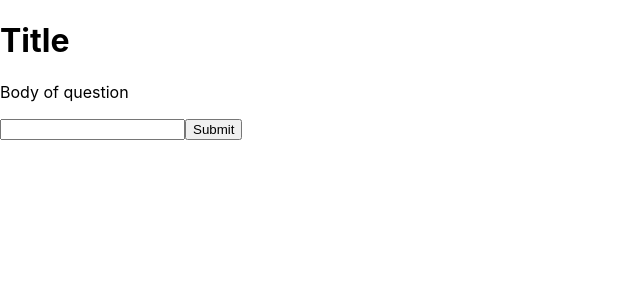
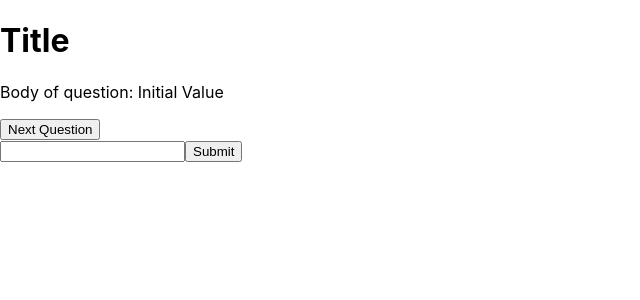
Before and after one commit to david-sai/bruin-bowl, a React (Create React App) app in the folder bruin-bowl/: page / in a window 1280 px wide. Shown: the top 300 px of the page, without its empty margins (0-640 px from the left). Built offline with nearby package versions, Linux system fonts and the light colour scheme.

Commit message:
Update QuestionBox
Implemented useState hook in App.js in order to update the text in the question box.
Added props to QuestionBox component to update the body of the question.

```diff
--- a/bruin-bowl/src/App.js
+++ b/bruin-bowl/src/App.js
@@ -3,13 +3,22 @@ import './App.css';
 import AnswerBar from './components/AnswerBar.js';
 import PageTitle from './components/PageTitle.js';
 import QuestionBox from './components/QuestionBox.js';
+import React, { useState } from 'react';
+
 
 function App() {
+  const [questionBody, setQuestionBody] = useState('Initial Value');
+
+  const handleQuestionChange = () => {
+    setQuestionBody('Updated Value');
+  };
+
   return (
     <div>
       <>
         <PageTitle title="BruinBowl" />
-        <QuestionBox />
+        <QuestionBox questionBody={questionBody}/>
+        <button onClick={handleQuestionChange}>Next Question</button>
         <AnswerBar />
       </>
     </div>
--- a/bruin-bowl/src/components/QuestionBox.js
+++ b/bruin-bowl/src/components/QuestionBox.js
@@ -1,9 +1,9 @@
-
-function QuestionBox() {
+import React from 'react';
+function QuestionBox(props) {
     return (
         <>
             <h1>Title</h1>
-            <p>Body of question</p>
+            <p>Body of question: {props.questionBody}</p>
         </>
     )
 }
```
